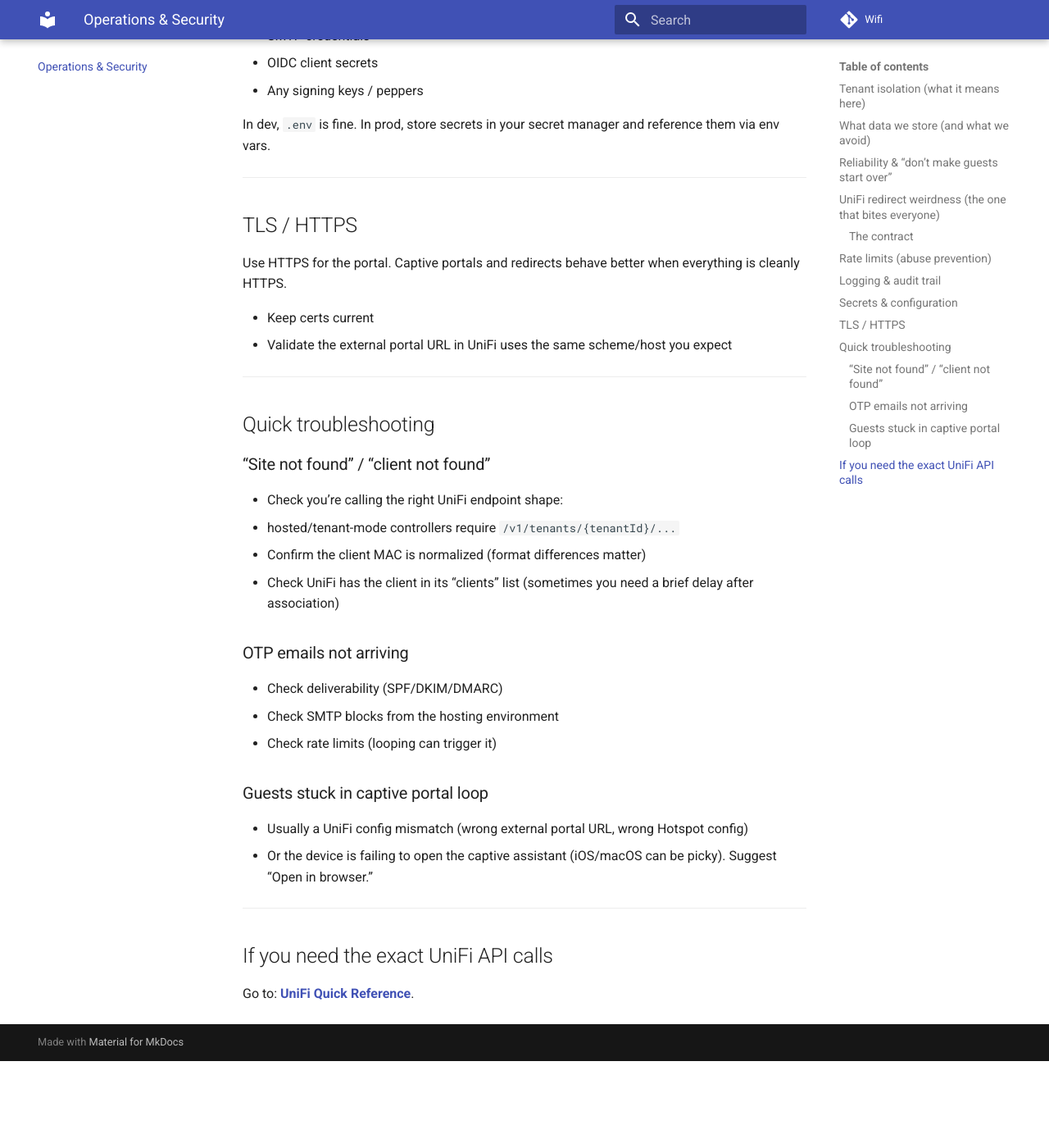
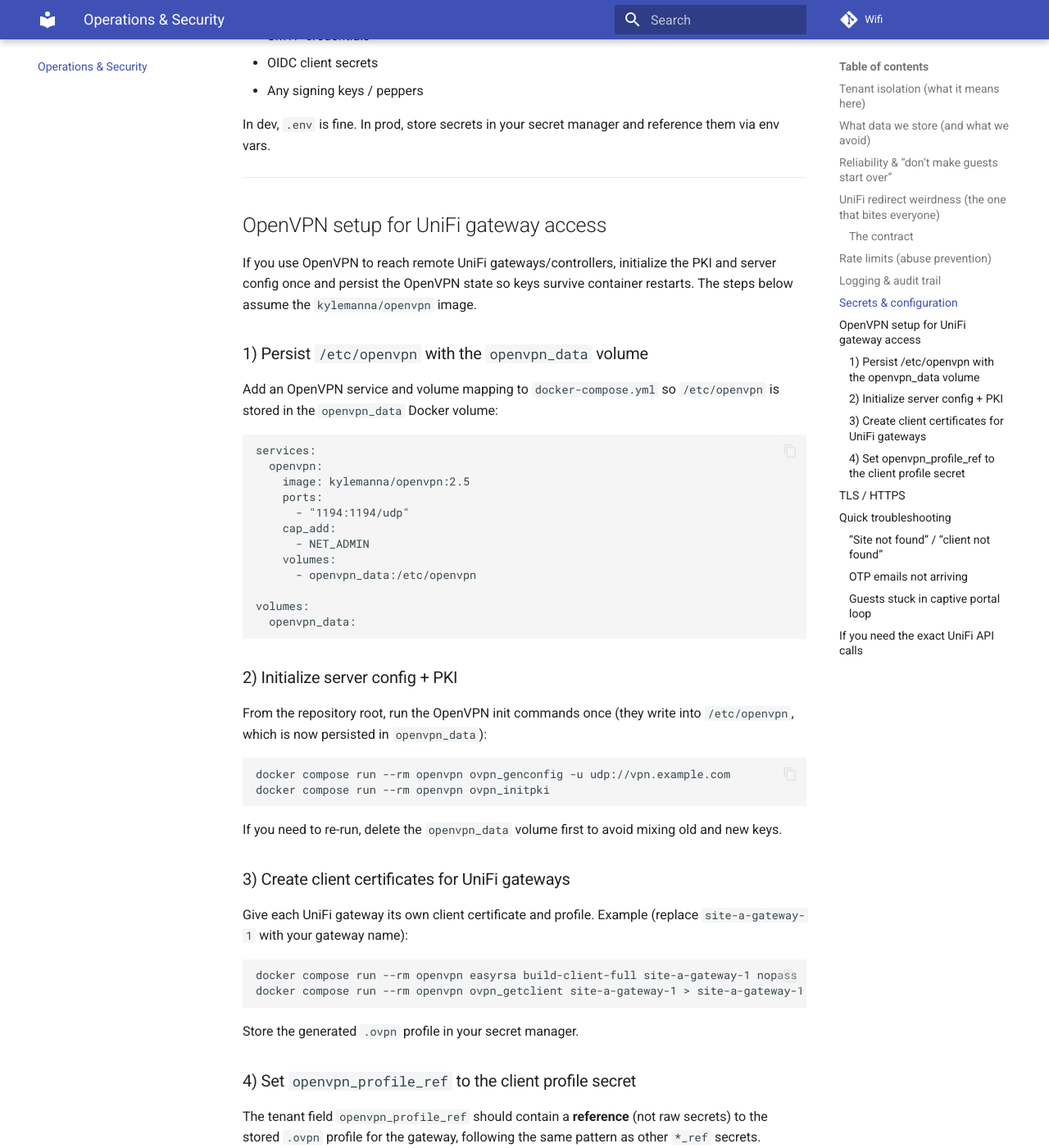
Before and after one commit to dannoetc/redux-unifi-portal, an MkDocs documentation site: the page built from docs/docs/operations-security.md, in a window 1280 px wide and 1400 px high, scrolled down 2361 px. Shown: the whole window at 82% size. Built offline with MkDocs 1.6.1 and Material for MkDocs 9.7.7, drawn with Linux system fonts in a browser that asks for light colours; before the commit the page ends 3655 px from its top, so only the background shows below that; some of the changed text lies outside the part shown.

Commit message:
docs: add OpenVPN setup and client profile guidance

````diff
--- a/docs/docs/operations-security.md
+++ b/docs/docs/operations-security.md
@@ -94,6 +94,67 @@ In dev, `.env` is fine. In prod, store secrets in your secret manager and refere
 
 ---
 
+## OpenVPN setup for UniFi gateway access
+
+If you use OpenVPN to reach remote UniFi gateways/controllers, initialize the PKI and server config once and persist
+the OpenVPN state so keys survive container restarts. The steps below assume the `kylemanna/openvpn` image.
+
+### 1) Persist `/etc/openvpn` with the `openvpn_data` volume
+
+Add an OpenVPN service and volume mapping to `docker-compose.yml` so `/etc/openvpn` is stored in the
+`openvpn_data` Docker volume:
+
+```yaml
+services:
+  openvpn:
+    image: kylemanna/openvpn:2.5
+    ports:
+      - "1194:1194/udp"
+    cap_add:
+      - NET_ADMIN
+    volumes:
+      - openvpn_data:/etc/openvpn
+
+volumes:
+  openvpn_data:
+```
+
+### 2) Initialize server config + PKI
+
+From the repository root, run the OpenVPN init commands once (they write into `/etc/openvpn`, which is now
+persisted in `openvpn_data`):
+
+```bash
+docker compose run --rm openvpn ovpn_genconfig -u udp://vpn.example.com
+docker compose run --rm openvpn ovpn_initpki
+```
+
+If you need to re-run, delete the `openvpn_data` volume first to avoid mixing old and new keys.
+
+### 3) Create client certificates for UniFi gateways
+
+Give each UniFi gateway its own client certificate and profile. Example (replace `site-a-gateway-1` with your
+gateway name):
+
+```bash
+docker compose run --rm openvpn easyrsa build-client-full site-a-gateway-1 nopass
+docker compose run --rm openvpn ovpn_getclient site-a-gateway-1 > site-a-gateway-1.ovpn
+```
+
+Store the generated `.ovpn` profile in your secret manager.
+
+### 4) Set `openvpn_profile_ref` to the client profile secret
+
+The tenant field `openvpn_profile_ref` should contain a **reference** (not raw secrets) to the stored `.ovpn`
+profile for the gateway, following the same pattern as other `*_ref` secrets. Example values:
+
+- `aws-sm://redux/unifi/site-a-gateway-1-ovpn`
+- `vault://network/openvpn/site-a-gateway-1`
+
+The referenced secret should contain the full client profile text (the `.ovpn` file contents).
+
+---
+
 ## TLS / HTTPS
 
 Use HTTPS for the portal. Captive portals and redirects behave better when everything is cleanly HTTPS.
````
